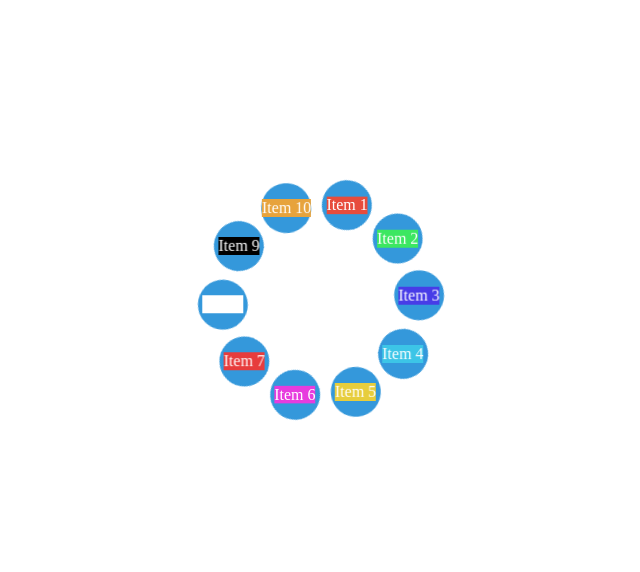
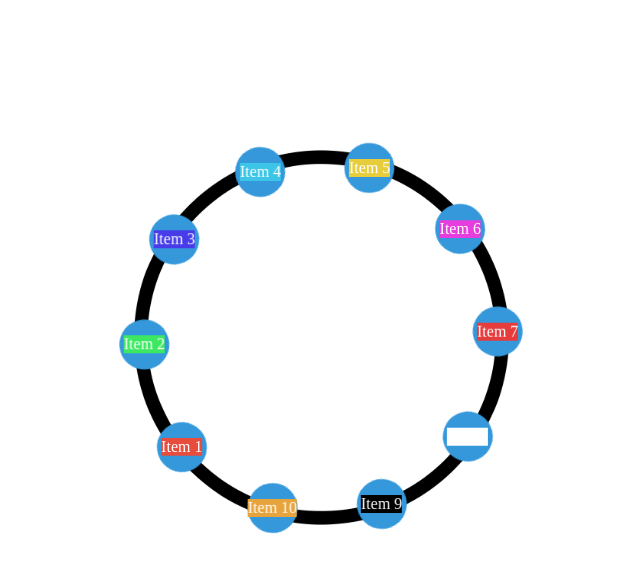
Before and after one commit to gutodidonato/roda-gigante, a plain HTML site: page index.html in a window 1280 px wide. Shown: the whole page, without its empty margins (319-959 px from the left). Drawn offline with Linux system fonts and the light colour scheme.

Commit message:
adicionado imagem de corpo como teste

```diff
--- a/index.html
+++ b/index.html
@@ -9,6 +9,7 @@
 <body>
     <div class="wrapper">
         <div class="center">
+            <div class="corpo_menu">
                 <div class="menu" id="menu">
                     <div class="item" onclick="selectItem(1)">
                         <div class="filho-item">
@@ -63,6 +64,7 @@
                 </div>
             </div>
         </div>
+    </div>
 
     <script src="script.js"></script>
 </body>
--- a/styles.css
+++ b/styles.css
@@ -24,13 +24,26 @@
     text-align: center;
 }
 
+.corpo_menu {
+        background-color: #ffffff;
+        width: 375px;
+        height: 375px;
+        position: relative;
+        background-image: url(./circulo.png);
+        background-size: 100%;
+        background-repeat: round;
+        margin-top: 150px;
+}
+
 .menu {
-    position: relative;
+    position: absolute;
+    top: 50%;
+    left: 50%;
+    transform: translate(-50%, -50%);
     width: 0px;
     height: 0px;
     border-radius: 50%;
-    animation: rotateMenu 6s infinite linear;
-    margin-top: 300px;
+    animation: rotateMenu 12s infinite linear;
 }
 
 .item {
@@ -48,66 +61,61 @@
     transform-origin: 0% 0%;
 }
 
+.item:hover {
+    background-color: #2eb929;
+}
 
 
-.item:hover {
-    background-color: #2980b9;
+.item:nth-child(1) { transform: rotate(0deg) translateX(150px) rotate(-90deg); }
+.item:nth-child(1) .filho-item {
+    background-color: #e74c3c;
+    animation: rotateElement1 12s infinite linear;
 }
 
-.selected {
-    background-color: #2ecc71;
-}
-
-.item:nth-child(1) { transform: rotate(0deg) translateX(70px) rotate(-90deg); }
-.item:nth-child(1) .filho-item {
-    background-color: #e74c3c;
-    animation: rotateElement1 6s infinite linear;
-}
-
-.item:nth-child(2) { transform: rotate(36deg) translateX(70px) rotate(-90deg); }
+.item:nth-child(2) { transform: rotate(36deg) translateX(150px) rotate(-90deg); }
 .item:nth-child(2) .filho-item {
     background-color: rgb(60, 231, 97);
-    animation: rotateElement2 6s infinite linear;
+    animation: rotateElement2 12s infinite linear;
 }
-.item:nth-child(3) { transform: rotate(72deg) translateX(70px) rotate(-90deg); }
+.item:nth-child(3) { transform: rotate(72deg) translateX(150px) rotate(-90deg); }
 .item:nth-child(3) .filho-item {
     background-color: #473ce7;
-    animation: rotateElement3 6s infinite linear;
+    animation: rotateElement3 12s infinite linear;
 }
-.item:nth-child(4) { transform: rotate(108deg) translateX(70px) rotate(-90deg); }
+.item:nth-child(4) { transform: rotate(108deg) translateX(150px) rotate(-90deg); }
 .item:nth-child(4) .filho-item {
     background-color: #3cc5e7;
-    animation: rotateElement4 6s infinite linear;
+    animation: rotateElement4 12s infinite linear;
 }
-.item:nth-child(5) { transform: rotate(144deg) translateX(70px) rotate(-90deg); }
+.item:nth-child(5) { transform: rotate(144deg) translateX(150px) rotate(-90deg); }
 .item:nth-child(5) .filho-item {
     background-color: #e7cd3c;
-    animation: rotateElement5 6s infinite linear;
+    animation: rotateElement5 12s infinite linear;
 }
-.item:nth-child(6) { transform: rotate(180deg) translateX(70px) rotate(-90deg); }
+.item:nth-child(6) { transform: rotate(180deg) translateX(150px) rotate(-90deg); }
 .item:nth-child(6) .filho-item {
     background-color: #e73cde;
-    animation: rotateElement6 6s infinite linear;
+    animation: rotateElement6 12s infinite linear;
 }
-.item:nth-child(7) { transform: rotate(216deg) translateX(70px) rotate(-90deg); }
+.item:nth-child(7) { transform: rotate(216deg) translateX(150px) rotate(-90deg); }
 .item:nth-child(7) .filho-item {
     background-color: #e73c3c;
-    animation: rotateElement7 6s infinite linear;
+    animation: rotateElement7 12s infinite linear;
 }
-.item:nth-child(8) { transform: rotate(252deg) translateX(70px) rotate(-90deg); }
+.item:nth-child(8) { transform: rotate(252deg) translateX(150px) rotate(-90deg); }
 .item:nth-child(8) .filho-item {
     background-color: #ffffff;
-    animation: rotateElement8 6s infinite linear;
+    animation: rotateElement8 12s infinite linear;
 }
-.item:nth-child(9) { transform: rotate(288deg) translateX(70px) rotate(-90deg); }
+.item:nth-child(9) { transform: rotate(288deg) translateX(150px) rotate(-90deg); }
 .item:nth-child(9) .filho-item {
     background-color: #000000;
-    animation: rotateElement9 6s infinite linear;
+    animation: rotateElement9 12s infinite linear;
 }
-.item:nth-child(10) { transform: rotate(324deg) translateX(70px) rotate(-90deg); }
+.item:nth-child(10) { transform: rotate(324deg) translateX(150px) rotate(-90deg); }
 .item:nth-child(10) .filho-item {
     background-color: #e7a33c;
-    animation: rotateElement10 6s infinite linear;
+    animation: rotateElement10 12s infinite linear;
 }
 
 @keyframes rotateMenu {
```
Also changed, not shown: circulo.png (added). Lines whose indentation alone changed are shown as unchanged.
